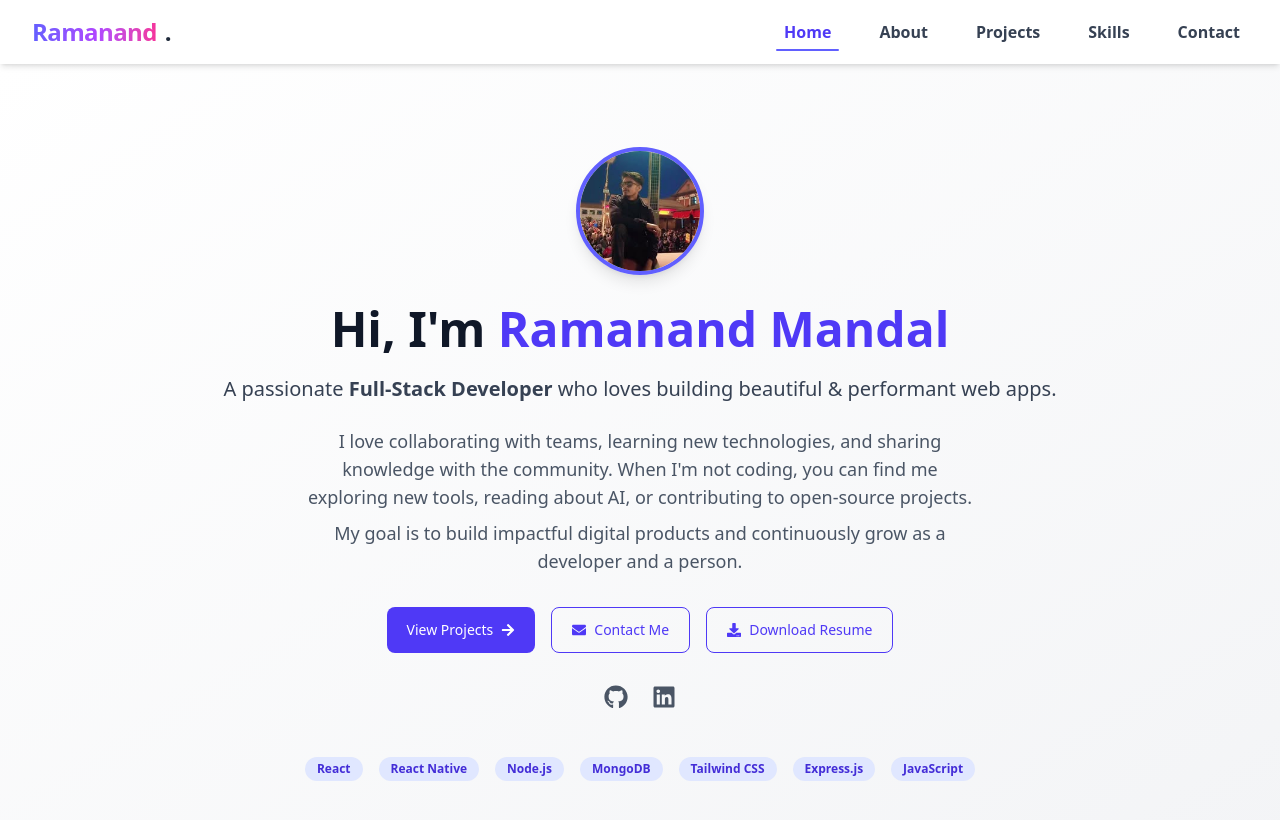
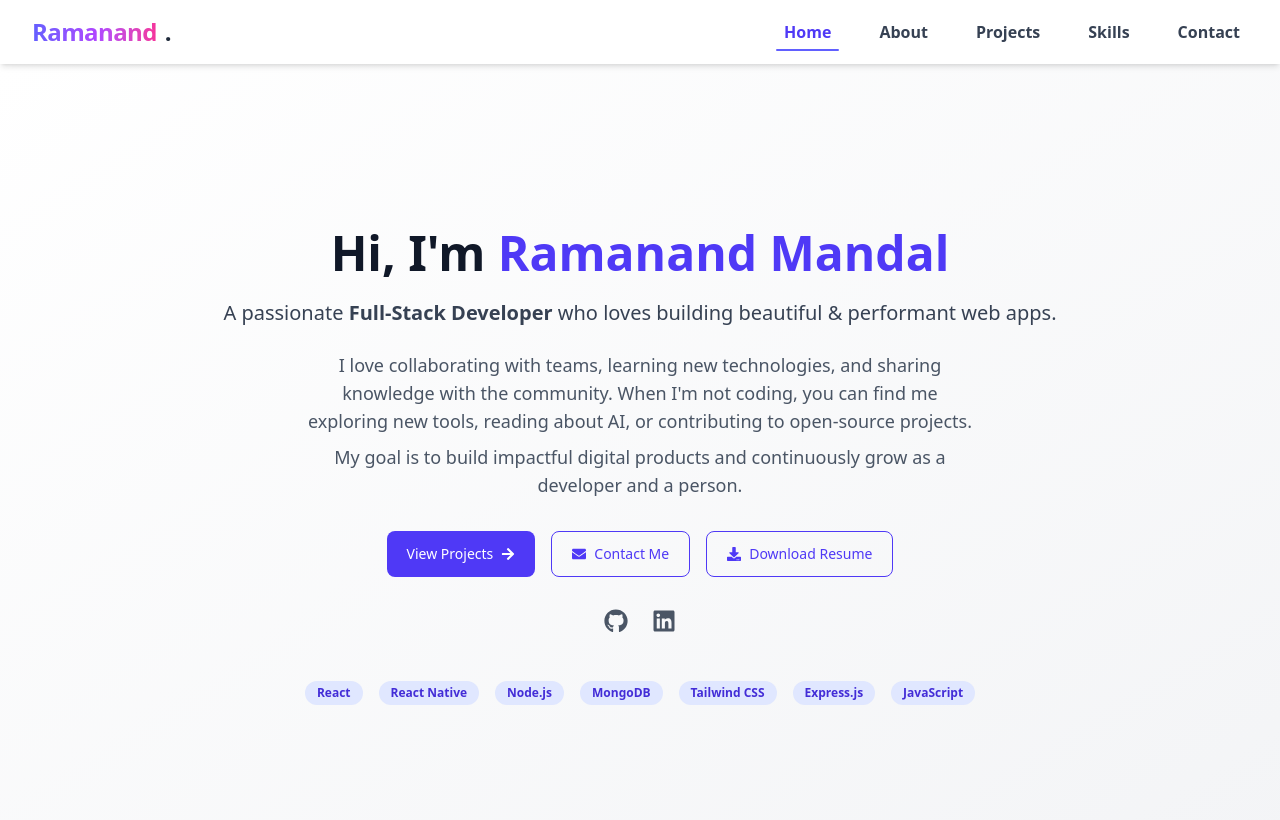
Before and after one commit to ramanand00/Ramanand, a React (Vite) app in the folder client/: page / in a window 1280 px wide. Shown: the top 820 px of the page. Built offline with nearby package versions, Linux system fonts and the light colour scheme.

Commit message:
image removed

```diff
--- a/client/src/Pages/Home.jsx
+++ b/client/src/Pages/Home.jsx
@@ -3,7 +3,7 @@ import { Link } from "react-router-dom";
 import { FaGithub, FaLinkedin, FaArrowRight, FaEnvelope, FaDownload } from "react-icons/fa";
 import Navbar from "../components/Navbar";
 // import Footer from "../components/Footer";
-import profileImg from "../assets/profile.jpg";
+// import profileImg from "../assets/profile.jpg";
 
 export default function Home() {
   return (
@@ -13,11 +13,11 @@ export default function Home() {
       <section className="min-h-[100vh] flex items-center justify-center bg-gradient-to-br from-white to-gray-100 dark:from-gray-900 dark:to-gray-800 px-6">
         <div className="max-w-4xl mx-auto text-center flex flex-col items-center">
           {/* Profile Image */}
-          <img
+          {/* <img
             src={profileImg}
             alt="Ramanand Mandal"
             className="w-32 h-32 rounded-full object-cover border-4 border-indigo-500 shadow-lg mb-6"
-          />
+          /> */}
 
           {/* Intro */}
           <h1 className="text-4xl sm:text-5xl font-extrabold text-gray-900 dark:text-white leading-tight mb-4">
```
